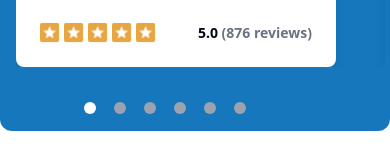
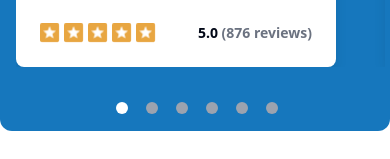
Before and after one commit to Takib-Ahmed/feedback.com, a React (Vite) app: page / in a window 390 px wide. Shown: the part 660-819 px from the top of the page. Built offline with nearby package versions, Linux system fonts and the light colour scheme.

Commit message:
dots position

```diff
--- a/src/App.css
+++ b/src/App.css
@@ -807,7 +807,7 @@ display: none !important;
                                                                       }
                                                                       }
                                                                       .dots{
-                                                                        transform: translateX(-2.5rem) translateY(-30px);
+                                                                        transform:translateX(-0.5rem)  translateY(-30px);
                                                                       }
                                                                       .prev{
                                                                         left: 0 !important;
@@ -827,7 +827,7 @@ display: none !important;
                                                                         }
                                                                         }
                                                                         .dots{
-                                                                          transform: translateX(-2.5rem) translateY(-30px);
+                                                                          transform: translateX(-0.5rem) translateY(-30px);
                                                                         }
                                                                         .next{
                                                                             right: 0 !important;
```
